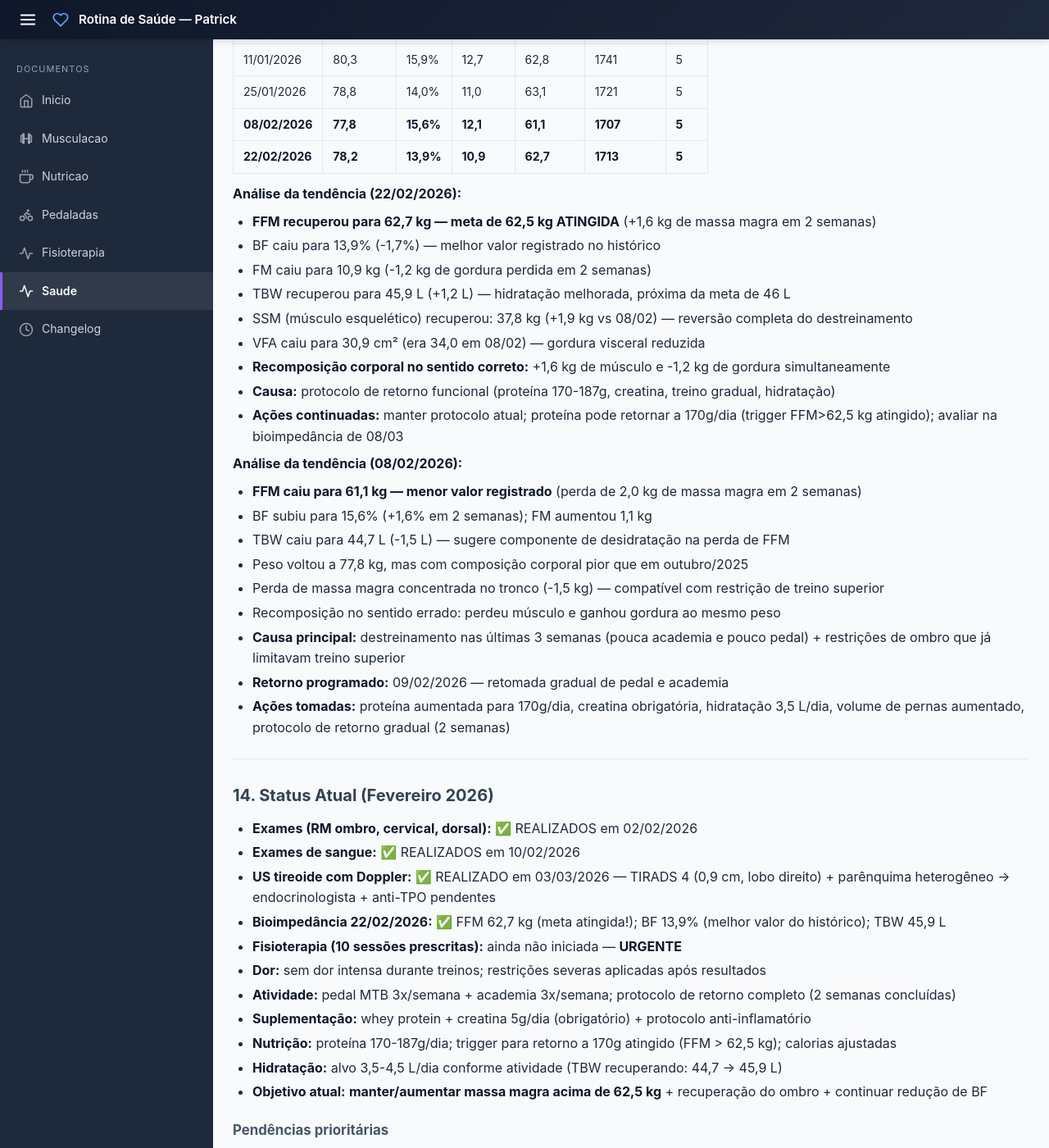
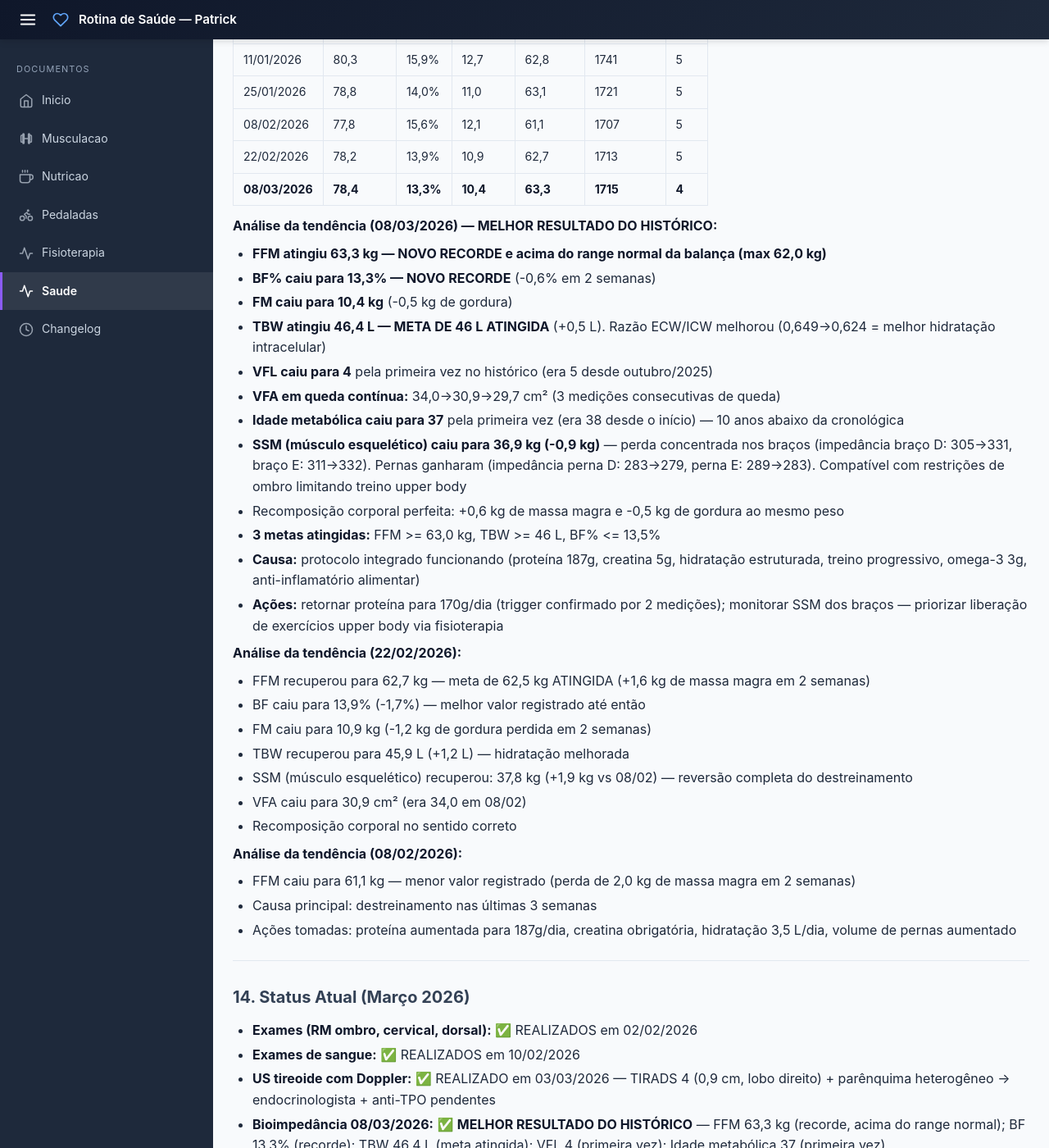
Before and after one commit to criapix/rotina-saude, a Jekyll site: the page built from dados-saude.md, in a window 1280 px wide and 1400 px high, scrolled down 11118 px. Shown: the whole window at 82% size. Built offline with Jekyll 4.4.1, drawn with Linux system fonts in a browser that asks for light colours; some of the changed text lies outside the part shown.

Commit message:
feat: add bioimpedance evaluation results and analysis for 08/03/2026; update health data and nutritional plan accordingly

```diff
--- a/dados-saude.md
+++ b/dados-saude.md
@@ -452,69 +452,79 @@ title: Consolidação Clínica
 | 16/11/2025 | 78,0 | 14,3% | 11,2 | 62,2 | 1710 | 5 |
 | 11/01/2026 | 80,3 | 15,9% | 12,7 | 62,8 | 1741 | 5 |
 | 25/01/2026 | 78,8 | 14,0% | 11,0 | 63,1 | 1721 | 5 |
-| **08/02/2026** | **77,8** | **15,6%** | **12,1** | **61,1** | **1707** | **5** |
-| **22/02/2026** | **78,2** | **13,9%** | **10,9** | **62,7** | **1713** | **5** |
+| 08/02/2026 | 77,8 | 15,6% | 12,1 | 61,1 | 1707 | 5 |
+| 22/02/2026 | 78,2 | 13,9% | 10,9 | 62,7 | 1713 | 5 |
+| **08/03/2026** | **78,4** | **13,3%** | **10,4** | **63,3** | **1715** | **4** |
+
+**Análise da tendência (08/03/2026) — MELHOR RESULTADO DO HISTÓRICO:**
+- **FFM atingiu 63,3 kg — NOVO RECORDE e acima do range normal da balança (max 62,0 kg)**
+- **BF% caiu para 13,3% — NOVO RECORDE** (-0,6% em 2 semanas)
+- **FM caiu para 10,4 kg** (-0,5 kg de gordura)
+- **TBW atingiu 46,4 L — META DE 46 L ATINGIDA** (+0,5 L). Razão ECW/ICW melhorou (0,649→0,624 = melhor hidratação intracelular)
+- **VFL caiu para 4** pela primeira vez no histórico (era 5 desde outubro/2025)
+- **VFA em queda contínua:** 34,0→30,9→29,7 cm² (3 medições consecutivas de queda)
+- **Idade metabólica caiu para 37** pela primeira vez (era 38 desde o início) — 10 anos abaixo da cronológica
+- **SSM (músculo esquelético) caiu para 36,9 kg (-0,9 kg)** — perda concentrada nos braços (impedância braço D: 305→331, braço E: 311→332). Pernas ganharam (impedância perna D: 283→279, perna E: 289→283). Compatível com restrições de ombro limitando treino upper body
+- Recomposição corporal perfeita: +0,6 kg de massa magra e -0,5 kg de gordura ao mesmo peso
+- **3 metas atingidas:** FFM >= 63,0 kg, TBW >= 46 L, BF% <= 13,5%
+- **Causa:** protocolo integrado funcionando (proteína 187g, creatina 5g, hidratação estruturada, treino progressivo, omega-3 3g, anti-inflamatório alimentar)
+- **Ações:** retornar proteína para 170g/dia (trigger confirmado por 2 medições); monitorar SSM dos braços — priorizar liberação de exercícios upper body via fisioterapia
 
 **Análise da tendência (22/02/2026):**
-- **FFM recuperou para 62,7 kg — meta de 62,5 kg ATINGIDA** (+1,6 kg de massa magra em 2 semanas)
-- BF caiu para 13,9% (-1,7%) — melhor valor registrado no histórico
+- FFM recuperou para 62,7 kg — meta de 62,5 kg ATINGIDA (+1,6 kg de massa magra em 2 semanas)
+- BF caiu para 13,9% (-1,7%) — melhor valor registrado até então
 - FM caiu para 10,9 kg (-1,2 kg de gordura perdida em 2 semanas)
-- TBW recuperou para 45,9 L (+1,2 L) — hidratação melhorada, próxima da meta de 46 L
+- TBW recuperou para 45,9 L (+1,2 L) — hidratação melhorada
 - SSM (músculo esquelético) recuperou: 37,8 kg (+1,9 kg vs 08/02) — reversão completa do destreinamento
-- VFA caiu para 30,9 cm² (era 34,0 em 08/02) — gordura visceral reduzida
-- **Recomposição corporal no sentido correto:** +1,6 kg de músculo e -1,2 kg de gordura simultaneamente
-- **Causa:** protocolo de retorno funcional (proteína 170-187g, creatina, treino gradual, hidratação)
-- **Ações continuadas:** manter protocolo atual; proteína pode retornar a 170g/dia (trigger FFM>62,5 kg atingido); avaliar na bioimpedância de 08/03
+- VFA caiu para 30,9 cm² (era 34,0 em 08/02)
+- Recomposição corporal no sentido correto
 
 **Análise da tendência (08/02/2026):**
-- **FFM caiu para 61,1 kg — menor valor registrado** (perda de 2,0 kg de massa magra em 2 semanas)
-- BF subiu para 15,6% (+1,6% em 2 semanas); FM aumentou 1,1 kg
-- TBW caiu para 44,7 L (-1,5 L) — sugere componente de desidratação na perda de FFM
-- Peso voltou a 77,8 kg, mas com composição corporal pior que em outubro/2025
-- Perda de massa magra concentrada no tronco (-1,5 kg) — compatível com restrição de treino superior
-- Recomposição no sentido errado: perdeu músculo e ganhou gordura ao mesmo peso
-- **Causa principal:** destreinamento nas últimas 3 semanas (pouca academia e pouco pedal) + restrições de ombro que já limitavam treino superior
-- **Retorno programado:** 09/02/2026 — retomada gradual de pedal e academia
-- **Ações tomadas:** proteína aumentada para 170g/dia, creatina obrigatória, hidratação 3,5 L/dia, volume de pernas aumentado, protocolo de retorno gradual (2 semanas)
+- FFM caiu para 61,1 kg — menor valor registrado (perda de 2,0 kg de massa magra em 2 semanas)
+- Causa principal: destreinamento nas últimas 3 semanas
+- Ações tomadas: proteína aumentada para 187g/dia, creatina obrigatória, hidratação 3,5 L/dia, volume de pernas aumentado
 
 ---
 
-## 14. Status Atual (Fevereiro 2026)
+## 14. Status Atual (Março 2026)
 
 - **Exames (RM ombro, cervical, dorsal):** ✅ REALIZADOS em 02/02/2026
 - **Exames de sangue:** ✅ REALIZADOS em 10/02/2026
 - **US tireoide com Doppler:** ✅ REALIZADO em 03/03/2026 — TIRADS 4 (0,9 cm, lobo direito) + parênquima heterogêneo → endocrinologista + anti-TPO pendentes
-- **Bioimpedância 22/02/2026:** ✅ FFM 62,7 kg (meta atingida!); BF 13,9% (melhor valor do histórico); TBW 45,9 L
+- **Bioimpedância 08/03/2026:** ✅ **MELHOR RESULTADO DO HISTÓRICO** — FFM 63,3 kg (recorde, acima do range normal); BF 13,3% (recorde); TBW 46,4 L (meta atingida); VFL 4 (primeira vez); Idade metabólica 37 (primeira vez)
 - **Fisioterapia (10 sessões prescritas):** ainda não iniciada — **URGENTE**
 - **Dor:** sem dor intensa durante treinos; restrições severas aplicadas após resultados
-- **Atividade:** pedal MTB 3x/semana + academia 3x/semana; protocolo de retorno completo (2 semanas concluídas)
-- **Suplementação:** whey protein + creatina 5g/dia (obrigatório) + protocolo anti-inflamatório
-- **Nutrição:** proteína 170-187g/dia; trigger para retorno a 170g atingido (FFM > 62,5 kg); calorias ajustadas
-- **Hidratação:** alvo 3,5-4,5 L/dia conforme atividade (TBW recuperando: 44,7 → 45,9 L)
-- **Objetivo atual:** **manter/aumentar massa magra acima de 62,5 kg** + recuperação do ombro + continuar redução de BF
+- **Atividade:** pedal MTB 3x/semana + academia 4x/semana (série A/B/C/D); protocolo de retorno concluído
+- **Suplementação:** whey protein + creatina 5g/dia (obrigatório) + protocolo anti-inflamatório completo (omega-3 3g, D3 5000 UI, K2, Mg, colágeno, vit C, zinco)
+- **Nutrição:** proteína retornando de 187g para 170g/dia (trigger confirmado por 2 bioimpedâncias consecutivas com FFM > 62,5 kg); calorias ajustadas por tipo de dia
+- **Hidratação:** alvo atingido — TBW 46,4 L (meta 46 L); manter protocolo estruturado por horário
+- **Objetivo atual:** **manter FFM acima de 63 kg + reverter perda de SSM nos braços (via progressão de fisioterapia e liberação de exercícios upper body) + continuar redução de BF + repetir CK**
 
 ### Pendências prioritárias
 1. ✅ ~~Realizar os exames de RM solicitados pelo ortopedista~~ (concluído 02/02/2026)
 2. ✅ **Parecer multidisciplinar concluído em 08/02/2026** (nutricionista, personal trainer, ortopedista, fisioterapeuta)
 3. ✅ ~~Exames de sangue~~ (concluído 10/02/2026) — **CK elevado (480), Vit D baixa (28,2), HDL baixo (43) requerem acompanhamento**
-4. 🔴 **URGENTE:** Iniciar fisioterapia prescrita (10 sessões) — foco no manguito rotador. Probabilidade de necessitar mais 10 sessões: **60-70%**
+4. 🔴 **URGENTE:** Iniciar fisioterapia prescrita (10 sessões) — foco no manguito rotador. Probabilidade de necessitar mais 10 sessões: **60-70%**. **SSM dos braços em queda (37,8→36,9 kg) reforça urgência — perda muscular nos braços por restrição de treino upper body**
 5. 🔴 **URGENTE:** Retorno ao ortopedista para discussão dos resultados e definição de conduta
-6. ✅ ~~Reverter perda de massa magra~~ — FFM recuperada para 62,7 kg (22/02/2026) — **META ATINGIDA**
-7. 🔴 **Repetir CK em 3-4 semanas** — monitorar overtraining (resultado atual: 480 U/L, ref: 35-232) — janela: até ~10/03/2026
-8. 🔴 **ENMG do membro superior direito** — recomendada em até **60 dias**. Objetivo: diferenciar radiculopatia C8 vs neuropatia ulnar
+6. ✅ ~~Reverter perda de massa magra~~ — FFM recuperada e atingiu recorde de 63,3 kg (08/03/2026) — **META SUPERADA**
+7. 🔴 **Repetir CK IMEDIATAMENTE** — monitorar overtraining (resultado anterior: 480 U/L, ref: 35-232) — **prazo ~10/03 já chegou**
+8. 🔴 **ENMG do membro superior direito** — recomendada em até **60 dias** a partir de 10/02. Objetivo: diferenciar radiculopatia C8 vs neuropatia ulnar — **prazo: até ~10/04/2026**
 9. ✅ ~~**US tireoide com Doppler** — realizado em **03/03/2026**~~
    - Resultado: **TIRADS 4**, nódulo 0,9 cm lobo direito, Chammas IV, parênquima heterogêneo
    - 🔴 **Consulta com endocrinologista** — necessária para avaliar TIRADS 4 e parênquima heterogêneo
    - 🔴 **Anti-TPO** — ainda pendente (parênquima heterogêneo sugere tireoidite autoimune)
    - ⚠️ **US de controle:** em 6–12 meses para monitorar crescimento do nódulo
 10. ⚠️ **Vitamina D reavaliar** em 8-12 semanas a partir de 10/02 (dose aumentada 4000→5000 UI/dia) — janela: abr/2026
-11. ⚠️ **Hidratação:** TBW recuperando (44,7 → 45,9 L); manter alvo 3,5-4,5 L/dia; meta 46 L na próxima bio
-12. ⚠️ **PCR (proteína C reativa):** ainda não realizado — solicitar próxima avaliação
-13. 🎯 **Meta bioimpedância 08/03/2026:** FFM >= 63,0 kg, TBW >= 46 L, BF% <= 13,5%
-14. 🎯 **Próximo painel laboratorial completo:** Maio/2026 (3 meses após 10/02)
+11. ✅ ~~**Hidratação:** TBW atingiu meta de 46 L~~ — TBW 46,4 L em 08/03/2026. Manter protocolo estruturado
+12. ⚠️ **PCR (proteína C reativa):** ainda não realizado — solicitar junto com repetição do CK
+13. ✅ ~~**Meta bioimpedância 08/03/2026:** FFM >= 63,0 kg, TBW >= 46 L, BF% <= 13,5%~~ — **TODAS AS 3 METAS ATINGIDAS** (FFM 63,3 / TBW 46,4 / BF% 13,3%)
+14. 🎯 **Meta bioimpedância ~22/03/2026:** FFM >= 63,0 kg (manter), TBW >= 46 L (manter), BF% <= 13,0%, **SSM >= 37,0 kg (nova meta — reverter queda)**, VFA <= 29 cm², VFL = 4
+15. 🎯 **Próximo painel laboratorial completo:** Maio/2026 (3 meses após 10/02)
 16. ✅ ~~Ajustar série de academia para fase de recuperação~~ → ajustada para volume de pernas (FEITO)
 17. ✅ ~~Ajustar nutrição e pedal pós-bioimpedância 08/02~~ (FEITO)
-18. ⚠️ **Proteína:** trigger FFM>62,5 kg atingido — pode retornar de 187g para 170g/dia (completar 4 semanas: ~08/03)
+18. ✅ ~~**Proteína:** retornar de 187g para 170g/dia~~ — trigger FFM > 62,5 kg confirmado por 2 bioimpedâncias consecutivas (62,7 em 22/02 e 63,3 em 08/03). **Retorno a 170g/dia LIBERADO a partir de 08/03/2026**
+19. ⚠️ **SSM braços em queda** — impedância braço D: 305→331, braço E: 311→332. Monitorar; priorizar liberação de exercícios upper body via fisioterapia
+20. ⚠️ **Deload obrigatório** — programado para 5a semana de março/2026 (reduzir carga 30-40%, manter volume)
 
 ---
 
```
Also changed, not shown: Bioimpedância/2026-03-08.json (added, +1 -0 lines), Recomendação nutricional/Plano nutricional.md (+45 -27 lines), changelog.md.
